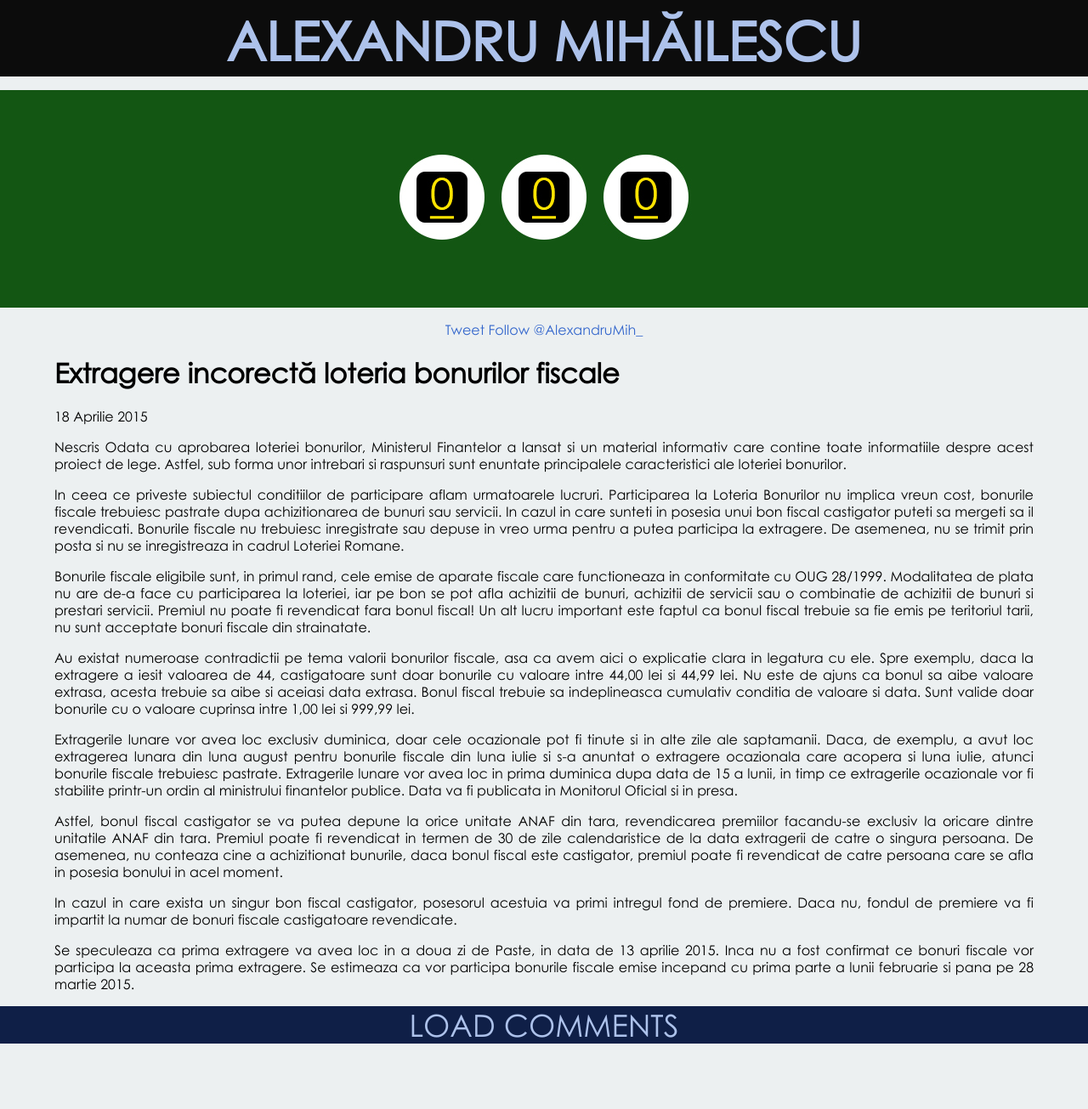
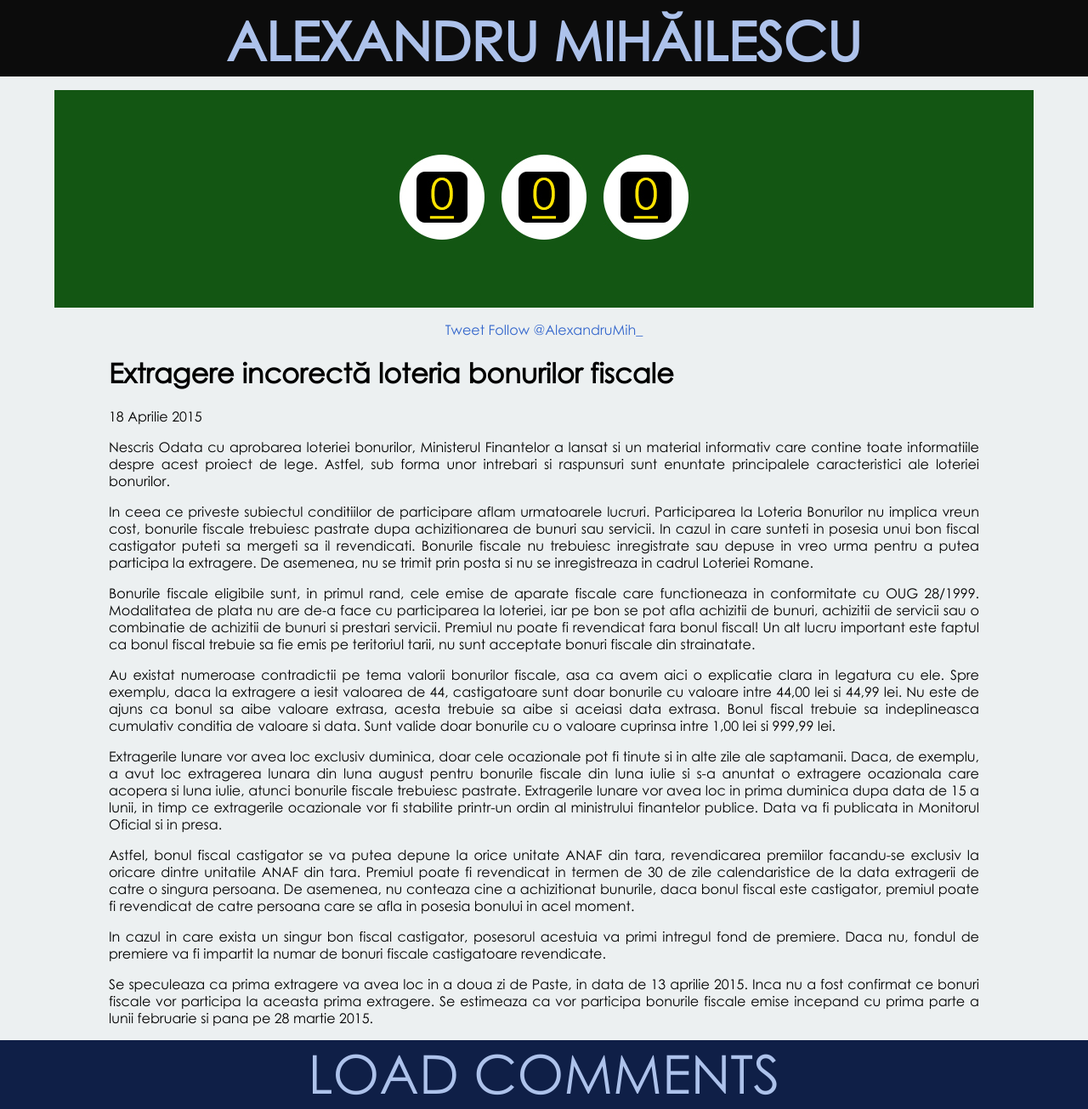
Before and after one commit to AlexandruMihailescu/alexandrumihailescu.github.com, a Jekyll site: the page built from _posts/2015-04-18-extragere-incorecta-loteria-bonurilor.md, in a window 1280 px wide. Shown: the whole page at 85% size. Built offline with Jekyll 4.4.1, drawn with Linux system fonts in a browser that asks for light colours; nearby versions of some CDN libraries; Markdown is read by kramdown in place of the engine named in the settings; comment, search, counter and statistics services are not loaded; before the commit the page ends 1228 px from its top, so only the background shows below that.

Commit message:
updated style

```diff
--- a/_includes/header.html
+++ b/_includes/header.html
@@ -86,3 +86,4 @@
         </ul>
       </div>
     </nav>
+    <div id="content">
--- a/_layouts/post.html
+++ b/_layouts/post.html
@@ -12,7 +12,7 @@
 {% include social.html %}
 
 <!--POST-->
-  <div id="content">
+  <div id="post">
 <h1>{{ page.title }}</h1>
 <div class="dateline">
   {% assign m = page.date | date: "%-m" %}
@@ -34,5 +34,5 @@
   {{ page.date | date: "%Y" }}
 </div>
     {{ content }}
-
+</div>
 {% include footer.html %}
--- a/style/navstyle.css
+++ b/style/navstyle.css
@@ -231,10 +231,14 @@
   text-align: center;
 }
 
-#content{
+#post{
     margin-left: 5vw;
     margin-right: 5vw;
     text-align: justify;
+}
+
+#content{
+    min-height: 80%;
 }
 
 #disqus_button{
@@ -243,7 +247,8 @@
     color: #ADC2EB;
     background-color: rgba(15,31,71,1);
     font-family: 'Century Gothic';
-    font-size: 4vh;
+    font-size: 7vh;
+    height: 9vh;
     text-align: center;
     cursor: pointer;
     overflow: hidden;
```
